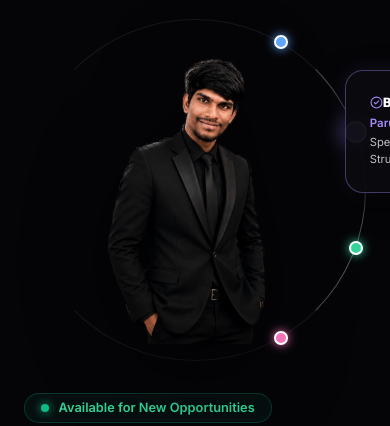
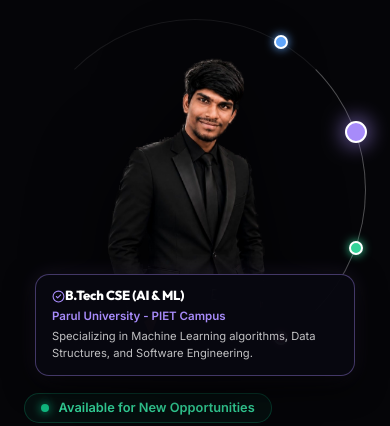
Before and after one commit to Galabasivamanikanta/siva-portfolio, a React (Vite) app in the folder frontend/: page / in a window 390 px wide. Shown: the part 173-599 px from the top of the page. Built offline with nearby package versions, Linux system fonts and the light colour scheme; no server answers.

Commit message:
Fix mobile clipping issue by pulling popup out of transformed container

```diff
--- a/frontend/src/components/Hero.jsx
+++ b/frontend/src/components/Hero.jsx
@@ -287,42 +287,57 @@ export default function Hero() {
                         transition: 'all 0.3s ease'
                       }}
                     />
+                  </div>
+                );
+              })}
 
-                    {/* Data Popup — to the RIGHT of the dot to avoid overlapping the face */}
-                    <AnimatePresence>
-                      {isActive && (
+              {/* Data Popup — Rendered outside the dots to avoid CSS transform containing block trapping */}
+              <AnimatePresence mode="wait">
                 <motion.div
-                          key={idx}
+                  key={activeDot}
                   className="tech-popup"
                   initial={{ opacity: 0, scale: 0.85, x: -10 }}
                   animate={{ opacity: 1, scale: 1, x: 0 }}
                   exit={{ opacity: 0, scale: 0.85 }}
                   transition={{ duration: 0.2 }}
                   style={{
-                            top: pos.popupTop,
-                            left: '45px', // Fixed pixel value guarantees it completely clears the dot and shadow
-                            border: `1px solid ${dotColor}60`,
-                            boxShadow: `0 10px 30px rgba(0,0,0,0.8), 0 0 20px ${dotColor}20`
+                    position: 'absolute',
+                    top: [
+                      { top: '6.7%',  left: '75.0%', popupLeft: 'calc(75% + 25px)', popupTop: '0%' },
+                      { top: '32.9%', left: '97.0%', popupLeft: 'calc(97% + 25px)', popupTop: '20%' },
+                      { top: '67.1%', left: '97.0%', popupLeft: 'calc(97% + 25px)', popupTop: '60%' },
+                      { top: '93.3%', left: '75.0%', popupLeft: 'calc(75% + 25px)', popupTop: '85%' }
+                    ][activeDot].popupTop,
+                    left: [
+                      { top: '6.7%',  left: '75.0%', popupLeft: 'calc(75% + 25px)', popupTop: '0%' },
+                      { top: '32.9%', left: '97.0%', popupLeft: 'calc(97% + 25px)', popupTop: '20%' },
+                      { top: '67.1%', left: '97.0%', popupLeft: 'calc(97% + 25px)', popupTop: '60%' },
+                      { top: '93.3%', left: '75.0%', popupLeft: 'calc(75% + 25px)', popupTop: '85%' }
+                    ][activeDot].popupLeft,
+                    width: '240px',
+                    padding: '0.85rem 1rem',
+                    borderRadius: '14px',
+                    background: 'rgba(8, 8, 16, 0.97)',
+                    border: `1px solid ${orbitalDetails[activeDot].color}60`,
+                    boxShadow: `0 10px 30px rgba(0,0,0,0.8), 0 0 20px ${orbitalDetails[activeDot].color}20`,
+                    pointerEvents: 'none',
+                    zIndex: 50
                   }}
                 >
                   <div className="flex-row items-center gap-xs" style={{ marginBottom: '0.3rem' }}>
-                            <CheckCircle2 size={13} color={dotColor} />
+                    <CheckCircle2 size={13} color={orbitalDetails[activeDot].color} />
                     <h4 style={{ fontSize: '0.82rem', color: '#ffffff', fontWeight: 800, lineHeight: 1.2 }}>
-                              {orbitalDetails[idx].title}
+                      {orbitalDetails[activeDot].title}
                     </h4>
                   </div>
-                          <p style={{ fontSize: '0.72rem', color: dotColor, fontWeight: 600, marginBottom: '0.3rem' }}>
-                            {orbitalDetails[idx].subtitle}
+                  <p style={{ fontSize: '0.72rem', color: orbitalDetails[activeDot].color, fontWeight: 600, marginBottom: '0.3rem' }}>
+                    {orbitalDetails[activeDot].subtitle}
                   </p>
                   <p style={{ fontSize: '0.70rem', color: 'var(--text-muted)', lineHeight: 1.5 }}>
-                            {orbitalDetails[idx].desc}
+                    {orbitalDetails[activeDot].desc}
                   </p>
                 </motion.div>
-                      )}
               </AnimatePresence>
-                  </div>
-                );
-              })}
 
             </div>
           </motion.div>
--- a/frontend/src/index.css
+++ b/frontend/src/index.css
@@ -194,12 +194,13 @@ h1, h2, h3, h4 {
 
 @media (max-width: 768px) {
   .tech-popup {
-    position: fixed !important;
-    top: 0 !important;
-    bottom: 0 !important;
-    left: 0 !important;
-    right: 0 !important;
-    margin: auto !important;
+    position: absolute !important;
+    top: auto !important;
+    bottom: -15px !important;
+    left: 50% !important;
+    right: auto !important;
+    transform: translateX(-50%) !important;
+    margin: 0 !important;
     height: max-content !important;
     width: 90vw !important;
     max-width: 320px !important;
```
Lines whose indentation alone changed are shown as unchanged.
